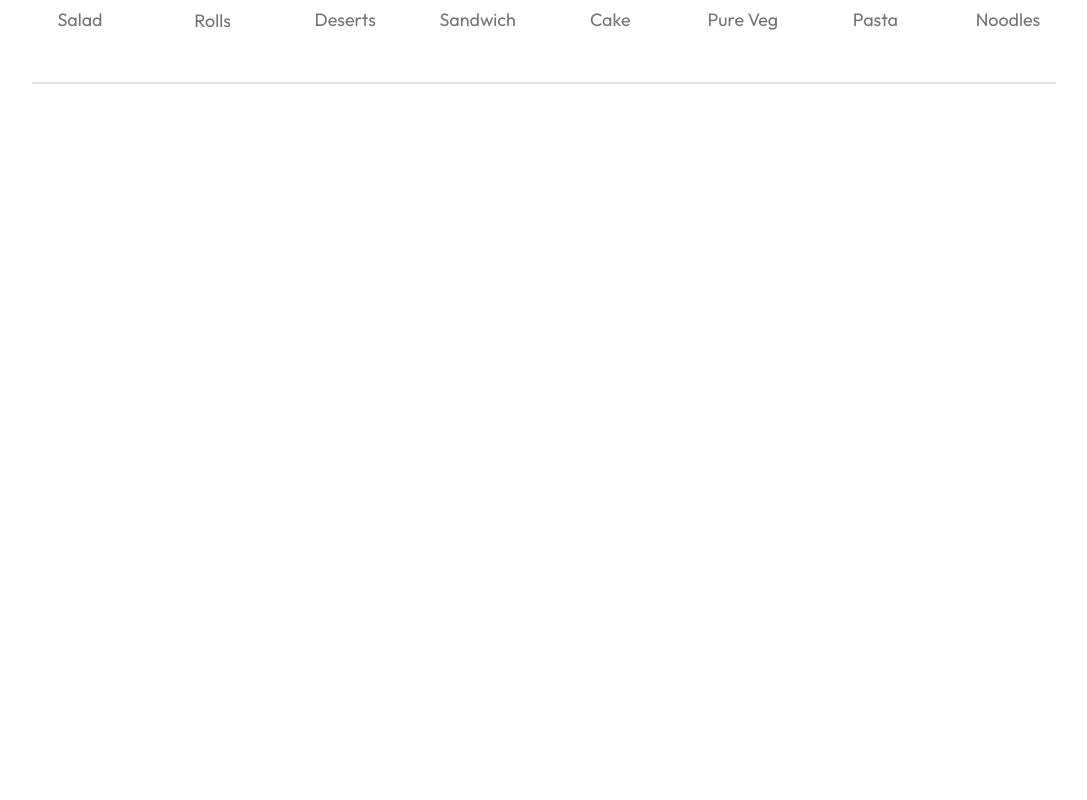
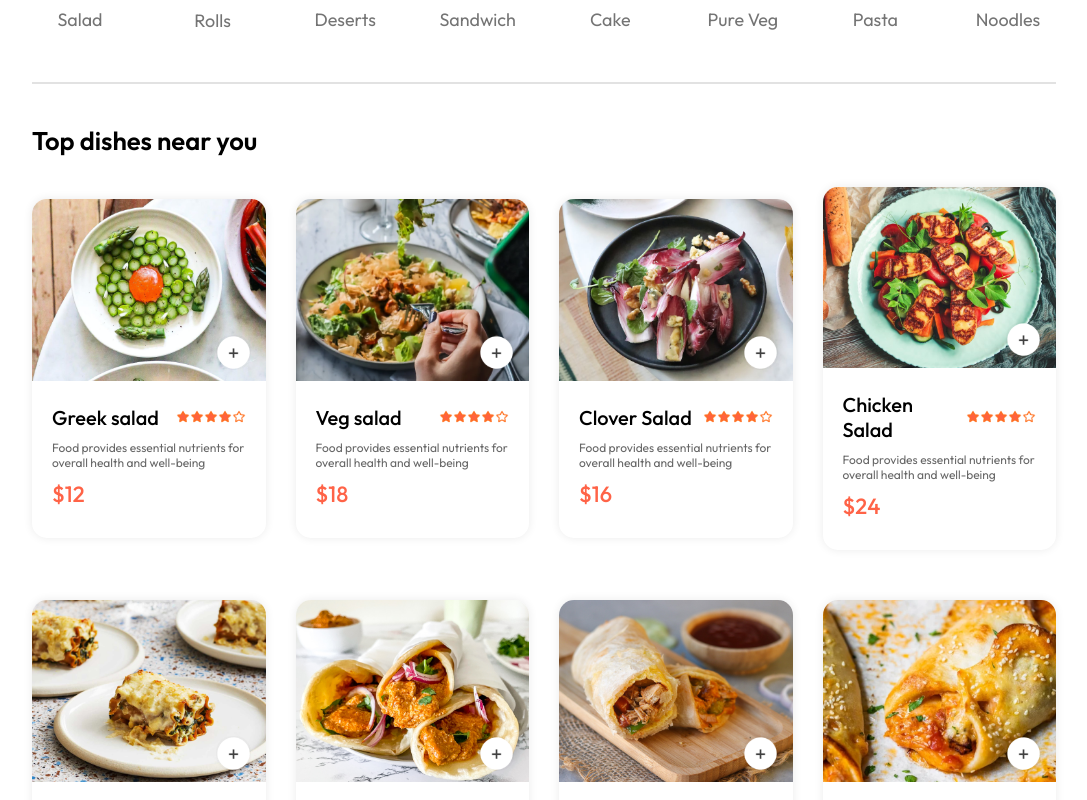
Before and after one commit to selamawitsh/MERN-YumDelivery, a React (Vite) app in the folder front-end/: page / in a window 1280 px wide. Shown: the part 800-1600 px from the top of the page, without its empty margins (96-1183 px from the left). Before the commit the page ends 894 px from the top, so only its background shows below. Built offline with nearby package versions, Linux system fonts and the light colour scheme.

Commit message:
using useContext for all food display and food items to be displayed

```diff
--- /dev/null
+++ b/front-end/src/component/FoodDisplay/FoodDisplay.css
@@ -0,0 +1,16 @@
+.food-display{
+    margin-top: 30px;
+}
+
+.food-display h2{
+    font-size: max(2vw,24px);
+    font-weight: 600;
+}
+
+.food-display-list{
+    display: grid;
+    grid-template-columns: repeat(auto-fill, minmax(230px,1fr));
+    margin-top: 30px;
+    gap: 30px;
+    row-gap: 50px;
+}
--- /dev/null
+++ b/front-end/src/component/FoodDisplay/FoodDisplay.jsx
@@ -0,0 +1,22 @@
+import React, { useContext } from 'react'
+import './FoodDisplay.css'
+import { StoreContext } from '../../context/StoreContext'
+import FoodItem from '../FoodItem/FoodItem'
+
+function FoodDisplay({category}) {
+    const {food_list}= useContext(StoreContext)
+  return (
+    <div>
+        <div className="food-display" id='food-display'>
+            <h2>Top dishes near you</h2>
+            <div className="food-display-list">
+                {food_list.map((item,index)=>{
+                    return <FoodItem key={index} id={item._id} name={item.name} description ={item.description} price={item.price} image={item.image}/>
+                })}
+            </div>
+        </div>
+    </div>
+  )
+}
+
+export default FoodDisplay
--- /dev/null
+++ b/front-end/src/component/FoodItem/FoodItem.css
@@ -0,0 +1,72 @@
+.food-item{
+    width: 100%;
+    margin: auto;
+    border-radius: 15px;
+    box-shadow: 0px 0px 10px #00000015;
+    transition: 0.3s;
+    animation: fadeIn 1s;
+}
+
+.food-item-image{
+    width: 100%;
+    border-radius: 15px 15px 0px 0px;
+}
+.food-item-info{
+    padding: 20px;
+
+}
+.food-item-name-rating{
+    display: flex;
+    justify-content: space-between;
+    align-items: center;
+    margin-bottom: 10px;
+}
+
+.food-item-name-rating p{
+    font-size: 20px;
+    font-weight: 500;
+}
+
+.food-item-name-rating img{
+    width: 70px;
+}
+
+.food-item-desc{
+    color:#676767;
+    font-size: 12px;
+}
+
+.food-item-price{
+    color: tomato;
+    font-weight: 500;
+    font-size: 22px;
+    margin: 10px 0px;
+}
+
+.food-item-img-container{
+    position: relative;
+
+}
+.food-item-img-container .add{
+    width: 35px;
+    position: absolute;
+    bottom: 15px;
+    right: 15px;
+    cursor: pointer;
+    border-radius: 15px;
+}
+.food-item-counter{
+    position: absolute;
+    bottom: 15px;
+    right: 15px;
+    display: flex;
+    justify-content: center;
+    align-items: center;
+    gap: 10px;
+    padding: 6px;
+    border-radius: 50px;
+    background-color: white;
+}
+.food-item-counter img{
+    width: 30px;
+}
--- /dev/null
+++ b/front-end/src/component/FoodItem/FoodItem.jsx
@@ -0,0 +1,32 @@
+import React, { useState } from 'react'
+import './FoodItem.css'
+import { assets } from '../../assets/frontend_assets/assets'
+function FoodItem({id,name,price,description,image}) {
+    const [itemCount,setItemCount]=useState(0)
+  return (
+    <div className='food-item'>
+        <div className="food-item-img-container">
+            <img src={image} alt="" className="food-item-image" />
+           {!itemCount
+                ?<img className='add' onClick={()=>setItemCount(prev=>prev+1)} src={assets.add_icon_white} alt=''/>
+                :<div className='food-item-counter'>
+                    <img onClick={()=>setItemCount(prev=>prev-1)} src={assets.remove_icon_red} alt="" />
+                    <p>{itemCount}</p>
+                    <img onClick={()=>setItemCount(prev=>prev+1)} src={assets.add_icon_green} alt="" />
+                </div>
+        }
+        </div>
+        <div className="food-item-info">
+            <div className="food-item-name-rating">
+                <p>{name}</p>
+                <img src={assets.rating_starts} alt="" />
+            </div>
+            <p className='food-item-desc'>{description}</p>
+            <p className="food-item-price">${price}
+            </p>
+        </div>
+    </div>
+  )
+}
+
+export default FoodItem
--- /dev/null
+++ b/front-end/src/context/StoreContext.jsx
@@ -0,0 +1,18 @@
+import { createContext } from "react";
+import { food_list } from "../assets/frontend_assets/assets";
+
+export const StoreContext = createContext('null')
+
+const StoreContextProvider=(props)=>{
+    const contextValue={
+        food_list
+    }
+
+    return(
+        <StoreContext.Provider value ={contextValue}>
+            {props.children}
+        </StoreContext.Provider>
+    )
+}
+
+export default StoreContextProvider
--- a/front-end/src/main.jsx
+++ b/front-end/src/main.jsx
@@ -1,10 +1,13 @@
-import { StrictMode } from 'react'
 import { createRoot } from 'react-dom/client'
 import './index.css'
 import App from './App.jsx'
 import {BrowserRouter} from 'react-router-dom'
+import StoreContextProvider from './context/StoreContext.jsx'
 createRoot(document.getElementById('root')).render(
   <BrowserRouter>
+  <StoreContextProvider>
     <App />
+  </StoreContextProvider>
+
   </BrowserRouter>,
 )
--- a/front-end/src/pages/Home/Home.jsx
+++ b/front-end/src/pages/Home/Home.jsx
@@ -2,6 +2,7 @@
 import './home.css'
 import Header from '../../component/Header/Header'
 import ExploreMenu from '../../component/ExploreMenu/ExploreMenu'
+import FoodDisplay from '../../component/FoodDisplay/FoodDisplay';
 function Home() {
 
   const [category,setCategory] = useState("All");
@@ -9,6 +10,7 @@
     <div>
       <Header/>
       <ExploreMenu category={category} setCategory={setCategory}/>
+      <FoodDisplay category={category}/>
     </div>
   )
 }
```
